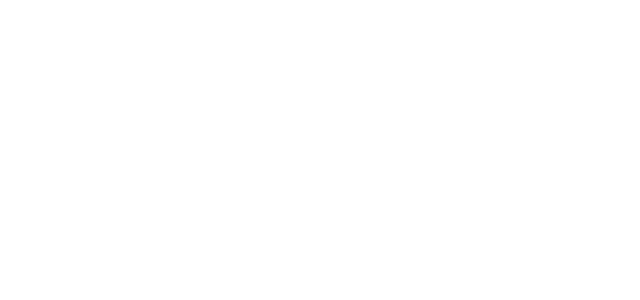
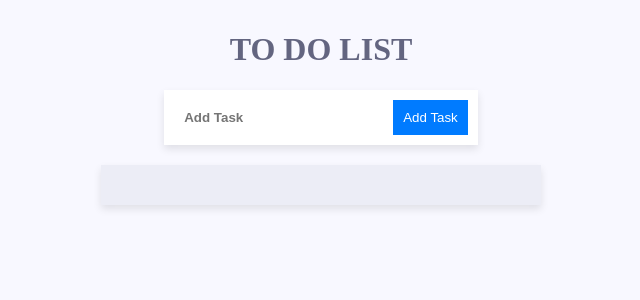
Before and after one commit to ziyadrahman/reactToDoAppByZr, a React (Create React App) app: page / in a window 1280 px wide. Shown: the top 300 px of the page, without its empty margins (319-959 px from the left). Built offline with nearby package versions, Linux system fonts and the light colour scheme.

Commit message:
React to app design implemented' functionality of adding task to tasks implemented

```diff
--- a/src/App.css
+++ b/src/App.css
@@ -0,0 +1,62 @@
+body{
+  background-color: rgba(248,248,255,255);
+  margin: 10px;
+}
+
+h1{
+  color:rgba(99,101,128,255) ;
+}
+.App
+{
+  display: flex;
+  justify-content: center;
+  align-items: center;
+  flex-direction: column;
+
+}
+input
+{
+  margin: 10px;
+  border-style: none;
+}
+input[type='text'] {
+
+  border: none; /* Remove border */
+  outline: none; /* Remove the outline on focus */
+  padding: 10px; /* Add some padding */
+  font-weight: bold;
+}
+input[type='button'] {
+  border: none;
+  outline: none;
+  padding: 10px;
+  background-color: #007bff; /* Button color */
+  color: white; /* Text color */
+  cursor: pointer; /* Change cursor to pointer */
+   /* Make button fill the width of the div */
+}
+.addTaskSection{
+
+  background-color: white;
+  box-shadow: 0 4px 8px rgba(0, 0, 0, 0.1);
+
+}
+.toDosContainer{
+  background-color: rgba(236, 237, 246, 255);
+  padding: 20px;
+
+  margin: 20px auto;
+  width: 400px;
+  box-shadow: 0px 4px 8px rgba(0, 0, 0, 0.1);
+}
+ .toDoContainer{
+  background-color: white;
+  border-radius: 5px;
+  box-shadow: 0px 4px 8px rgba(0, 0, 0, 0.1);
+
+}
+
+.toDoText
+{
+padding: 10px;
+}
--- a/src/App.js
+++ b/src/App.js
@@ -1,9 +1,48 @@
+import React,{useState} from 'react';
+import './App.css';
+import ToDosContainer from './Components/ToDosContainer';
+import ToDoContainer from './Components/ToDoContainer';
 
-import './App.css';
+
+
+
+
+
+
 
 function App() {
+
+  const [toDo,setToDo]=useState("");
+  const [toDos,setToDos]=useState([]);
+
   return (
     <div className="App">
+      <h1>TO DO LIST</h1>
+
+      <div className='addTaskSection'>
+      <input type='text' onChange={
+
+        (event)=> setToDo(event.target.value)
+
+
+      }
+
+      placeholder='Add Task'/>
+
+
+      <input type='button'
+      onClick={()=>{
+        setToDos([toDo,...toDos]);
+        console.log([toDo,...toDos]);
+
+      }
+
+
+      }
+      value="Add Task" />
+      </div>
+      <ToDosContainer toDos={toDos}/>
+
 
     </div>
   );
--- /dev/null
+++ b/src/Components/ToDoContainer.js
@@ -0,0 +1,14 @@
+import React from 'react'
+
+function ToDoContainer({todo}) {
+  return (
+    <div className='toDoContainer'>
+        <p className='toDoText'>
+        {todo}
+        </p>
+
+    </div>
+  )
+}
+
+export default ToDoContainer
--- /dev/null
+++ b/src/Components/ToDosContainer.js
@@ -0,0 +1,21 @@
+import React from 'react'
+import ToDoContainer from './ToDoContainer'
+
+
+function ToDosContainer({toDos}) {
+  return (
+    <div className='toDosContainer'>
+     {
+        toDos.map((todo,index)=>(
+            <ToDoContainer key={index} todo={todo}/>
+        ))
+     }
+
+
+
+
+        </div>
+  )
+}
+
+export default ToDosContainer
```
